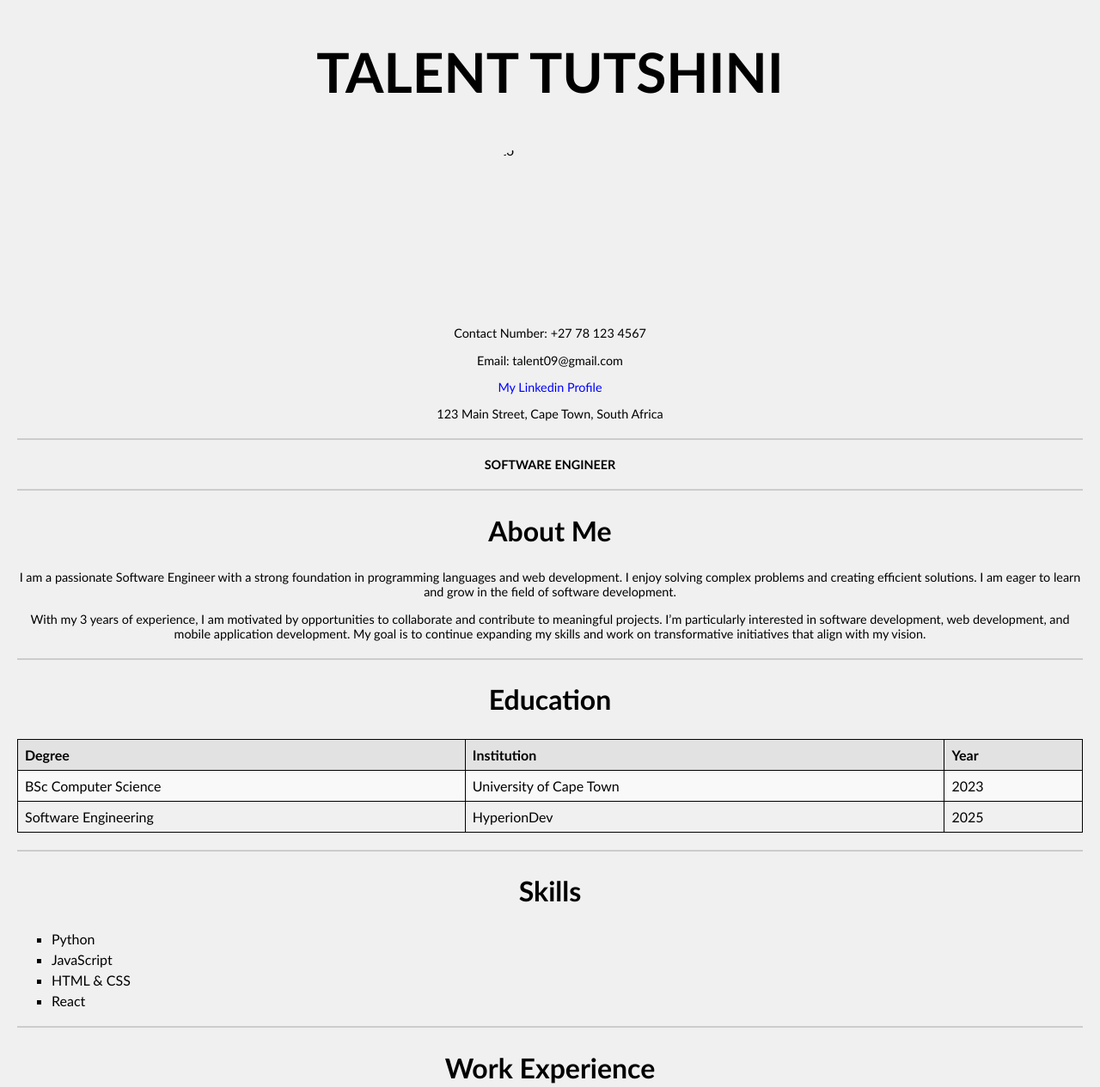
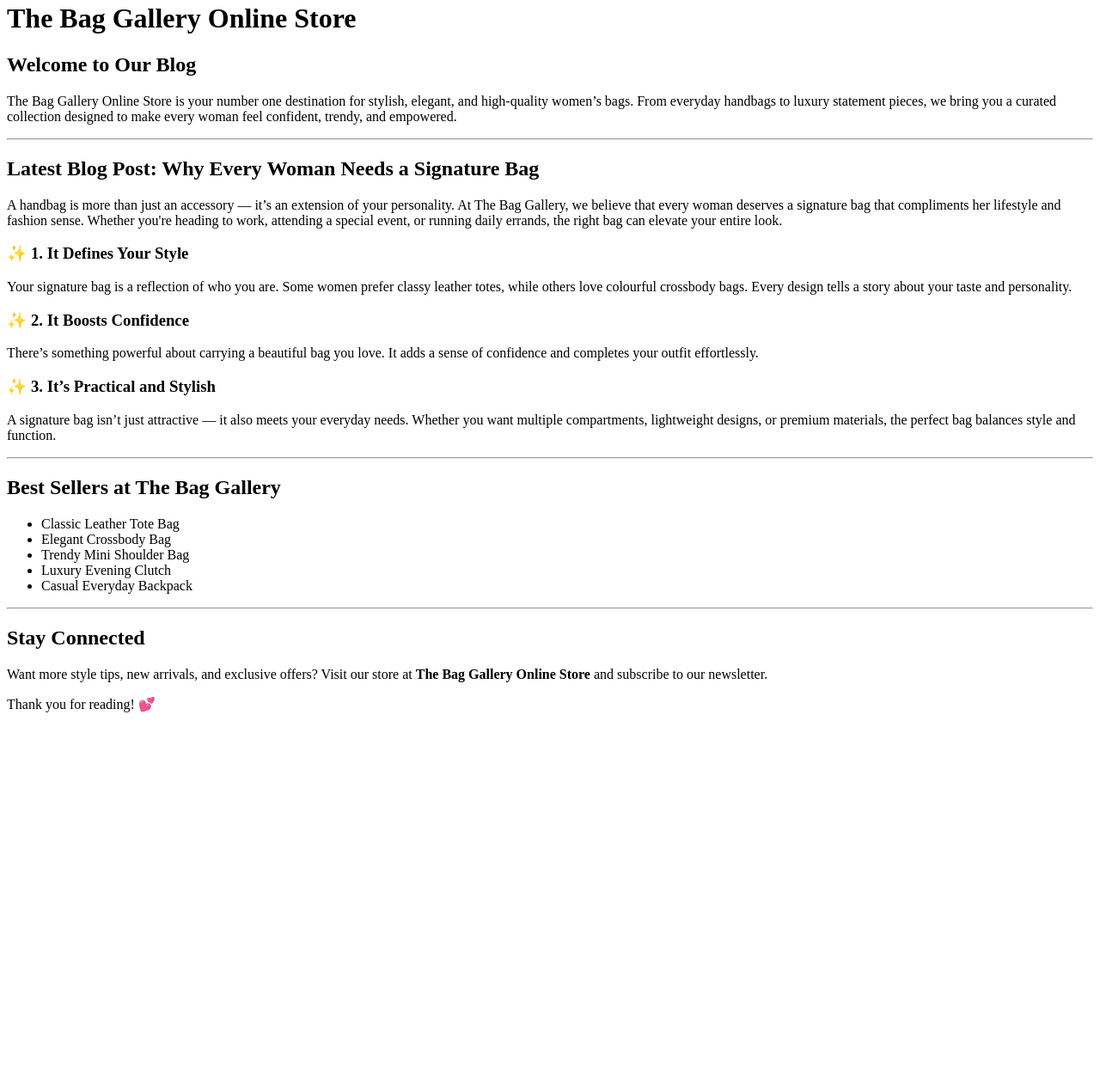
Before and after one commit to teehsongo/mystaticsite, a plain HTML site: page index.html in a window 1280 px wide. Shown: the part 18-1283 px from the top of the page at 86% size. After the commit the page ends 863 px from the top, so only its background shows below. Drawn offline with Linux system fonts and the light colour scheme.

Commit message:
Refactor index.html for The Bag Gallery Online Store

```diff
--- a/index.html
+++ b/index.html
@@ -1,131 +1,73 @@
-<!--This is an online CV created by using HTML-->
 <!DOCTYPE html>
 <html>
-    <head>
-        <!--The metadata is shown here-->
-        <title>My Online CV</title>
-    </head>
-    <body>
-        <!--Styling the CV using CSS, I used internal styling-->
-        <style>
-            h1 { text-align: center; font-size: 400%; font-family: 'Gill Sans', 'Gill Sans MT', Calibri, 'Trebuchet MS', sans-serif;}
-            h2 { text-align: center; font-size: 200%; }
-            body { font-family: Arial, sans-serif; background-color: #f4f4f4; margin: 0; padding: 20px; }
-            img { display: block; margin-left: auto; margin-right: auto; border-radius: 60%; }
-            p { text-align: center; font-size: 90%; }
-            body { background-color: #f0f0f0; font-family: 'Gill Sans', 'Gill Sans MT', Calibri, 'Trebuchet MS', sans-serif; }
-            hr { border: 1px solid #ccc; margin: 20px 0; }
-            a { display: flex; justify-content: center; font-size:  90%; color: blue; text-decoration: none; }
-            table { width: 100%; border-collapse: collapse; margin: 20px 0; }
-            th, td { border: 1px solid #ddd; padding: 8px; }
-            th { background-color: #f2f2f2; }
-            tr:nth-child(even) { background-color: #f9f9f9; }
-            tr:hover { background-color: #f1f1f1; }
-            th, td { border: 1px solid black; padding: 8px; text-align: left; }
-            th { background-color: #e2e2e2; }
-            ul { list-style-type: square; }
-            li { margin: 5px 0; }
-            ol { margin: 5px 0; }
-            form { margin: 20px; }
-            label { display: block; margin-bottom: 5px; border-radius: 5px;}
-            input[type="text"], input[type="email"], textarea { width: 100%;
-                   padding: 10px;
-                 margin-bottom: 10px; border-radius: 5px; }
-            button { display: flex; justify-content: center;
-                padding: 10px 20px; background-color: #808080;
-                color: white; border: 2px ; border-radius: 5px; box-shadow: 0 4px 8px rgba(0, 0, 0, 0.2); }
-    </style>
-    <!--The h1 element has my name for viewers to easily identify the owner of the CV-->
-        <h1>TALENT TUTSHINI</h1>
-        <!-- Image -->
-            <img src="GREY GIRL.jpg" alt="Photo" width="200" height="200">
-            <!-- Contact details -->
-             <p>Contact Number: +27 78 123 4567</p>
-            <p>Email: talent09@gmail.com</p>
-             <a href="http:/linkedin.com/in/talentutshini">My Linkedin Profile </a>
-            <p>123 Main Street, Cape Town, South Africa</p>
-           <hr>
-           <!-- The profession -->
-           <p><b>SOFTWARE ENGINEER</b></p>
-           <hr>
-           <!--About Me -->
-           <h2>About Me</h2>
-               <p>I am a passionate Software Engineer with a strong foundation in programming languages and web development. I enjoy solving complex problems and creating efficient solutions. I am eager to learn and grow in the field of software development.</p>
-              <p>With my 3 years of experience, I am motivated by opportunities to collaborate and contribute to meaningful projects. I’m particularly interested in software development, web development, and mobile application development. My goal is to continue expanding my skills and work on transformative initiatives that align with my vision.</p>
-               <hr>
-            <!-- Education -->
-           <h2>Education</h2>
-           <table>
-              <tr>
-                  <th>Degree</th>
-                  <th>Institution</th>
-                  <th>Year</th>
-             </tr>
-              <tr>
-                  <td>BSc Computer Science</td>
-                  <td>University of Cape Town</td>
-                  <td>2023</td>
-              </tr>
-            <tr>
-                <td>Software Engineering</td>
-                <td>HyperionDev</td>
-                <td>2025</td>
-            </tr>
-        </table>
-        <hr>
-        <!-- Skills -->
-        <h2>Skills</h2>
-            <ul>
-               <li>Python</li>
-               <li>JavaScript</li>
-               <li>HTML & CSS</li>
-               <li>React</li>
-            </ul>
-            <hr>
-        <!-- Work Experience -->
-        <h2>Work Experience </h2>
-        <ul>
-            <li>Intern at Code Company</li>
-            <li>Worked on web development projects using HTML, CSS, and JavaScript.</li>
-            <li>Assisted in developing a mobile application using React Native.
-            </li>
-            <li>Collaborated with a team of developers to design and implement software solutions.
-            </li>
-        </ul>
-        <hr>
-        <!-- Projects -->
-        <h2>Projects</h2>
-        <ol>
-            <li>Portfolio Website</li>
-            <li>Task Management App</li>
-            <li>Financial Calculator</li>
-            <li>Weather App</li>
-        </ol>
-        <hr>
-        <h2>References</h2>
-        <p>Available upon request.</p>
-        <hr>
-       <!-- Forms -->
-    <h2>Search the CV</h2>
-    <form method="GET" action="/search">
-        <label for="search">Search:</label>
-        <input type="text" id="search" name="query" placeholder="Enter keyword">
-        <button type="submit">Search</button>
-    </form>
+<head>
+    <title>The Bag Gallery Online Store - Blog</title>
+    <meta charset="UTF-8">
+</head>
+<body>
+    <h1>The Bag Gallery Online Store</h1>
+    <h2>Welcome to Our Blog</h2>
 
-    <h2>Contact Me</h2>
-    <form method="POST" action="/contact">
-        <label for="name">Your Name:</label>
-        <input type="text" id="name" name="name" required>
+    <p>
+        The Bag Gallery Online Store is your number one destination for stylish, elegant,
+        and high-quality women’s bags. From everyday handbags to luxury statement pieces,
+        we bring you a curated collection designed to make every woman feel confident,
+        trendy, and empowered.
+    </p>
 
-        <label for="email">Your Email:</label>
-        <input type="email" id="email" name="email" required>
+    <hr>
 
-        <label for="message">Your Message:</label>
-        <textarea id="message" name="message" rows="4" placeholder="Write your message here..." required></textarea>
+    <h2>Latest Blog Post: Why Every Woman Needs a Signature Bag</h2>
 
-        <button type="submit">Submit</button>
-    </form>
-    </body>
+    <p>
+        A handbag is more than just an accessory — it’s an extension of your personality.
+        At The Bag Gallery, we believe that every woman deserves a signature bag that
+        compliments her lifestyle and fashion sense. Whether you're heading to work,
+        attending a special event, or running daily errands, the right bag can elevate
+        your entire look.
+    </p>
 
+    <h3>✨ 1. It Defines Your Style</h3>
+    <p>
+        Your signature bag is a reflection of who you are. Some women prefer classy
+        leather totes, while others love colourful crossbody bags. Every design tells
+        a story about your taste and personality.
+    </p>
+
+    <h3>✨ 2. It Boosts Confidence</h3>
+    <p>
+        There’s something powerful about carrying a beautiful bag you love.
+        It adds a sense of confidence and completes your outfit effortlessly.
+    </p>
+
+    <h3>✨ 3. It’s Practical and Stylish</h3>
+    <p>
+        A signature bag isn’t just attractive — it also meets your everyday needs.
+        Whether you want multiple compartments, lightweight designs, or premium materials,
+        the perfect bag balances style and function.
+    </p>
+
+    <hr>
+
+    <h2>Best Sellers at The Bag Gallery</h2>
+
+    <ul>
+        <li>Classic Leather Tote Bag</li>
+        <li>Elegant Crossbody Bag</li>
+        <li>Trendy Mini Shoulder Bag</li>
+        <li>Luxury Evening Clutch</li>
+        <li>Casual Everyday Backpack</li>
+    </ul>
+
+    <hr>
+
+    <h2> Stay Connected</h2>
+    <p>
+        Want more style tips, new arrivals, and exclusive offers?
+        Visit our store at <strong>The Bag Gallery Online Store</strong> and subscribe to our newsletter.
+    </p>
+
+    <p>Thank you for reading! 💕</p>
+
+</body>
 </html>
```
